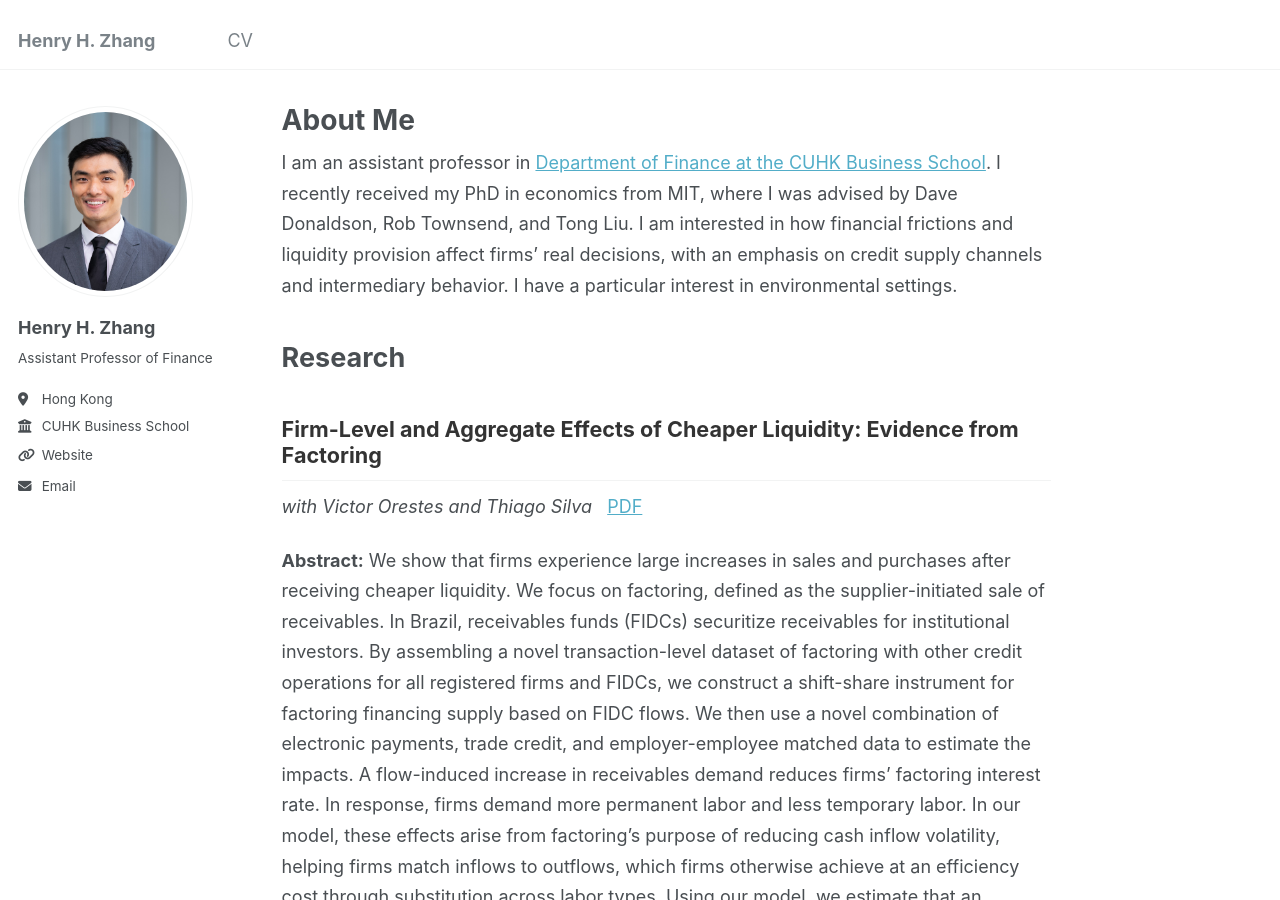
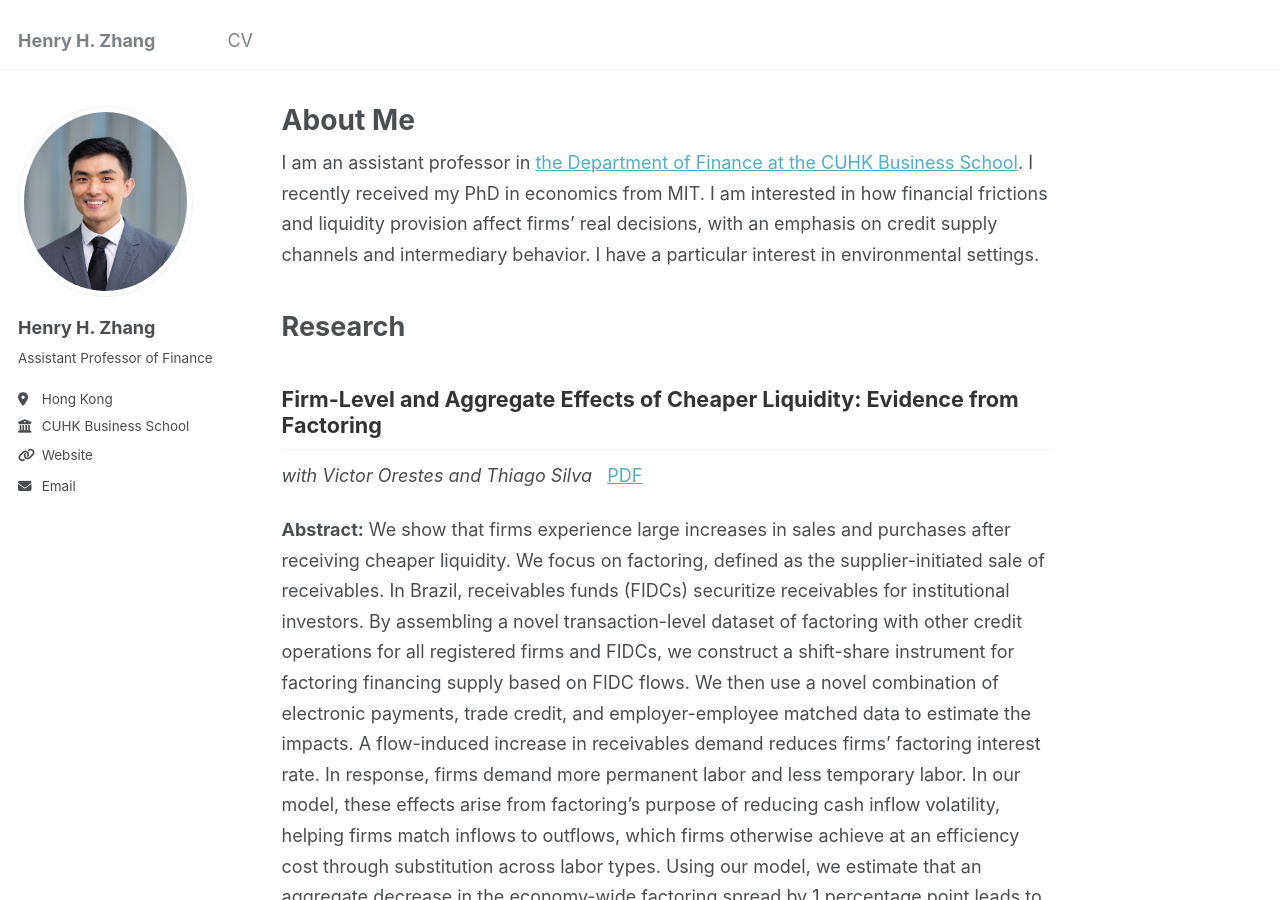
Before and after one commit to heath-aster/heath-aster.github.io, a Jekyll site: the page built from _pages/about.md, in a window 1280 px wide and 900 px high. Built offline with Jekyll 4.4.1, drawn with Linux system fonts in a browser that asks for light colours.

Commit message:
Fix typo and remove advisors

```diff
--- a/_pages/about.md
+++ b/_pages/about.md
@@ -9,7 +9,7 @@ redirect_from:
 classes: wide
 ---
 
-I am an assistant professor in [Department of Finance at the CUHK Business School](https://www.bschool.cuhk.edu.hk/departments/finance/). I recently received my PhD in economics from MIT, where I was advised by Dave Donaldson, Rob Townsend, and Tong Liu. I am interested in how financial frictions and liquidity provision affect firms’ real decisions, with an emphasis on credit supply channels and intermediary behavior. I have a particular interest in environmental settings.
+I am an assistant professor in [the Department of Finance at the CUHK Business School](https://www.bschool.cuhk.edu.hk/departments/finance/). I recently received my PhD in economics from MIT. I am interested in how financial frictions and liquidity provision affect firms’ real decisions, with an emphasis on credit supply channels and intermediary behavior. I have a particular interest in environmental settings.
 
 # Research
 
```
